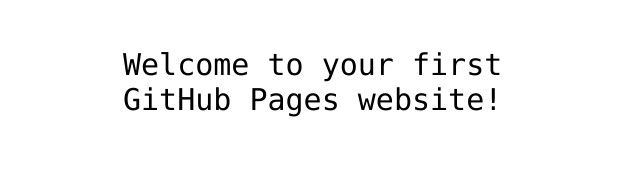
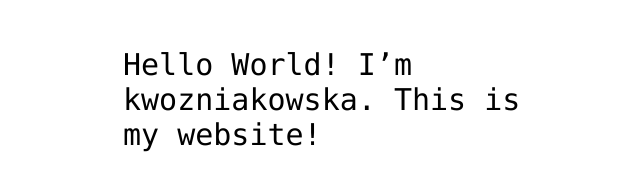
Before and after one commit to kwozniakowska/hello-world, a plain HTML site: page index.html in a window 1280 px wide. Shown: the part 341-532 px from the top of the page, without its empty margins (317-957 px from the left). Drawn offline with Linux system fonts and the light colour scheme.

Commit message:
Add my username to index.html file

```diff
--- a/index.html
+++ b/index.html
@@ -12,7 +12,7 @@
 <img src="https://octodex.github.com/images/daftpunktocat-thomas.gif" id="octocat" alt="octocat-gif" />
 
 <!-- Change this code here by copy and pasting your template on line 15 -->
-<p>Welcome to your first GitHub Pages website!</p>
+<p>Hello World! I’m kwozniakowska. This is my website!</p>
 
 </body>
 </html>
```
